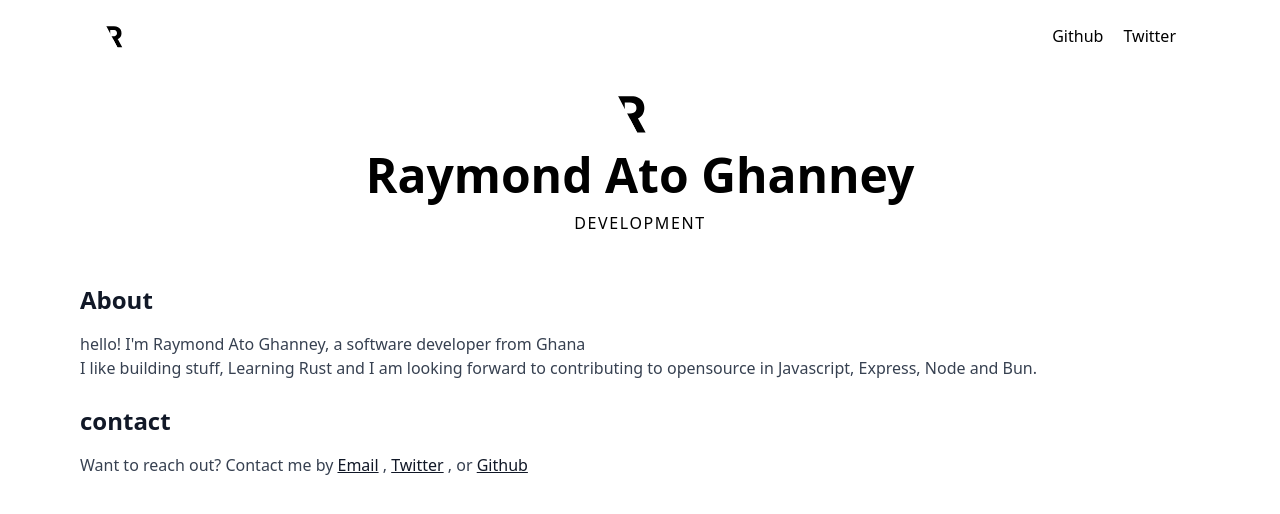
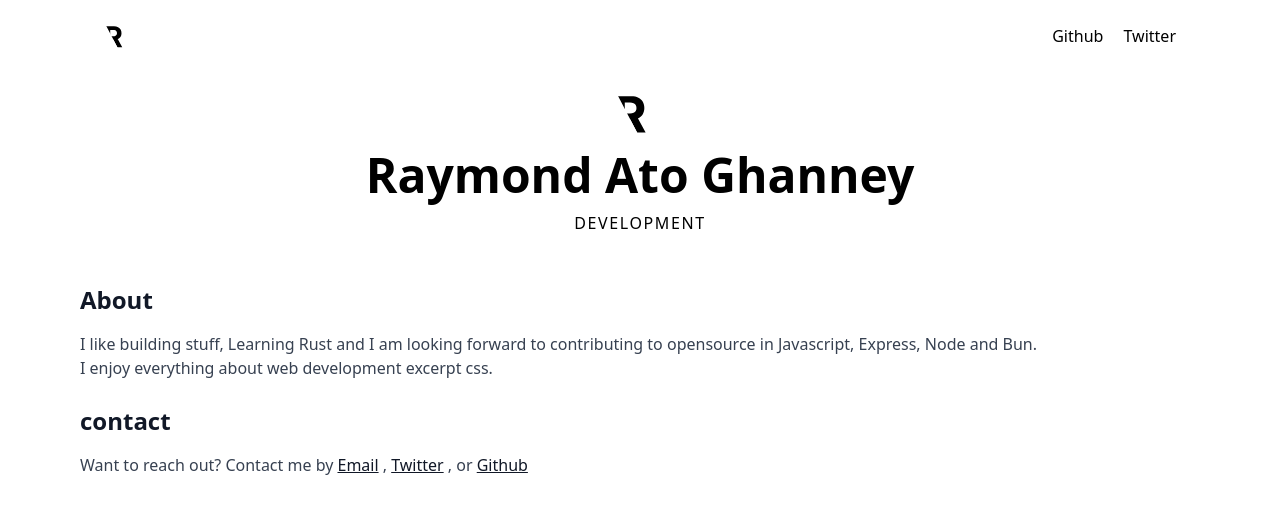
Before and after one commit to at-o/at-o.github.io, a Jekyll site: the page built from index.html, in a window 1280 px wide. Shown: the top 514 px of the page. Built offline with Jekyll 4.4.1, drawn with Linux system fonts in a browser that asks for light colours; nearby versions of some CDN libraries.

Commit message:
about me update

```diff
--- a/index.html
+++ b/index.html
@@ -26,11 +26,10 @@ layout: default
     <section class="mb-6 text-gray-700">
         <h2 class="text-2xl text-gray-900 font-bold mb-4 leading-snug"> About </h2>
         <p>
-            hello! I'm Raymond Ato Ghanney, a software developer from
-            Ghana
-            <br>
             I like building stuff, Learning Rust and I am looking forward to
             contributing to opensource in Javascript, Express, Node and Bun.
+            <br>
+            I enjoy everything about web development excerpt css.
         </p>
     </section>
 
```
